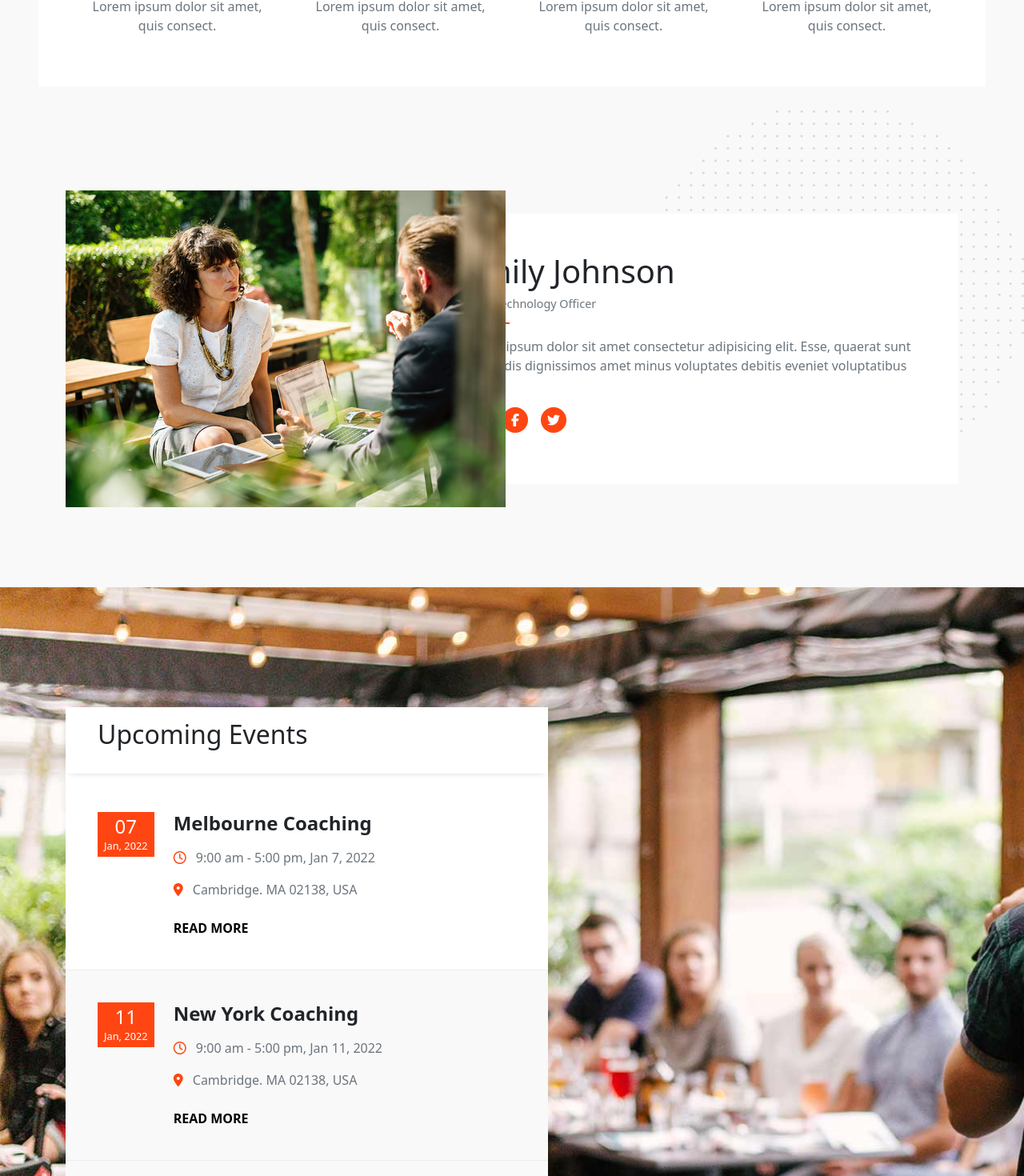
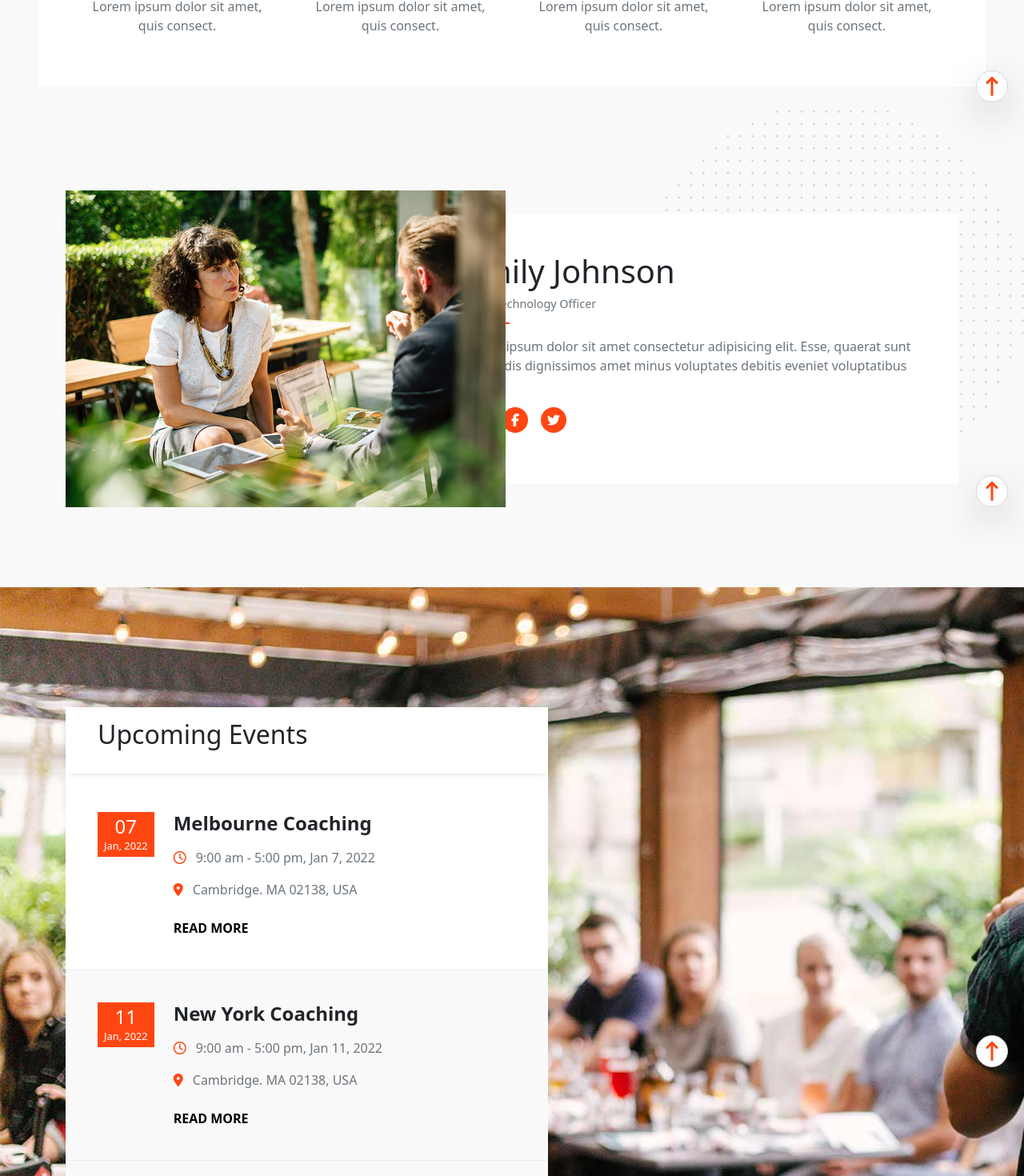
Before and after one commit to marcovittoriozacca/proj-html-vuejs, a Vue app: page / in a window 1280 px wide. Shown: the part 1095-2565 px from the top of the page at 80% size. Built offline with nearby package versions, Linux system fonts and the light colour scheme.

Commit message:
feat: arrow - shopping and circle icon fix: section tag position

```diff
--- /dev/null
+++ b/src/components/generalComponents/ArrowUpBtn.vue
@@ -0,0 +1,29 @@
+<script>
+export default{
+    name: 'ArrowUpBtn'
+}
+</script>
+
+
+<template>
+
+    <a href="#" class="rounded-circle p-1 px-3 d-flex justify-content-center align-items-center text-decoration-none socials">
+        <i class="fa-solid fa-arrow-up-long"></i>
+    </a>
+
+</template>
+
+<style lang="scss" scoped>
+
+@use '../../assets/sass/partials/variables' as *;
+.socials{
+        width: 40px;
+        aspect-ratio: 1;
+        background-color: white;
+        border: .1px solid lightgray;
+        i{
+            color: $orange;
+            font-size:1.5rem;
+        }
+    }
+</style>
--- a/src/components/main/AppMain.vue
+++ b/src/components/main/AppMain.vue
@@ -8,6 +8,7 @@ import StatsComp from './mainElements/StatsComp.vue'
 import LatestNews from './mainElements/LatestNews.vue'
 import TestimonialsComp from './mainElements/TestimonialsComp.vue'
 import ContactUs from './mainElements/ContactUs.vue'
+import ArrowUpBtn from '../generalComponents/ArrowUpBtn.vue'
 
 export default{
     name: 'AppMain',
@@ -20,6 +21,7 @@ export default{
         LatestNews,
         TestimonialsComp,
         ContactUs,
+        ArrowUpBtn,
     },
 
     data() {
@@ -32,39 +34,94 @@ export default{
 
 <template>
     <main>
+        <!-- specialties section -->
+        <section id="specialties" class="position-relative">
             <div class="container-fluid px-5">
                 <OurSpecialties
                     :elements="store.specialties"
                 />
             </div>
-
+            <div class="position-absolute arrow rounded-circle shadow-lg ">
+                    <ArrowUpBtn/>
+            </div>
+        </section>
+            <!-- our staff section -->
+            <section id="our-staff" class="position-relative">
                 <OurStaff
                     :staff="store.ourStaff"
                 />
+                <div class="position-absolute arrow rounded-circle shadow-lg ">
+                    <ArrowUpBtn/>
+                </div>
+            </section>
 
+            <!-- upcoming events -->
+            <section id="upcoming-events" class="position-relative">
                 <UpcomingEvents
                     :events="store.events"
                 />
-
+                <div class="position-absolute arrow rounded-circle shadow-lg ">
+                    <ArrowUpBtn/>
+                </div>
+            </section>
+            <!-- stats section -->
+            <section id="stats" class="position-relative">
                 <StatsComp
                     :stats="store.stats"
                 />
+                <div class="position-absolute arrow rounded-circle shadow-lg ">
+                    <ArrowUpBtn/>
+                </div>
+            </section>
 
+            <!-- latest news section -->
+            <section id="latest-news" class="position-relative">
                 <LatestNews
                     :latest-news="store.latestNews"
                 />
+                <div class="position-absolute arrow rounded-circle shadow-lg ">
+                    <ArrowUpBtn/>
+                </div>
+            </section>
 
+            <!-- testimonials section -->
+            <section id="testimonials" class="position-relative">
                 <TestimonialsComp
                     :testimonials="store.testimonials"
                 />
-
-            <section id="video" class="d-flex align-items-center justify-content-center">
-                <i class="fas fa-play"></i>
+                <div class="position-absolute arrow rounded-circle shadow-lg ">
+                    <ArrowUpBtn/>
+                </div>
             </section>
 
+            <!-- video section -->
+            <section id="video" class="position-relative">
+                <div class="h-100 d-flex align-items-center justify-content-center">
+                    <i class="fas fa-play"></i>
+                </div>
+                <div class="position-absolute arrow-1 rounded-circle shadow-lg ">
+                    <ArrowUpBtn/>
+                </div>
+                <div class="position-absolute arrow-2 rounded-circle shadow-lg ">
+                    <ArrowUpBtn/>
+                </div>
+                <div class="circle-icon p-2 position-absolute">
+                    <svg xmlns="http://www.w3.org/2000/svg" viewBox="0 0 87 87" style="height:30px" fill="white"><path d="M55.4 81.5c6.1-11.1 5.2-16.1-4.3-24.3 6.1-3.5 9.5-8.5 9.1-15.7-.5-8.2-7.7-14.7-16.3-14.6-8.5.1-15.6 6.7-15.9 15-.3 8.5 5.9 15.8 14.3 16.6 1.4.1 2.8.2 4.2.5 5.9 1.2 10.2 6.7 9.8 12.6-.4 6.4-5.5 11.4-11.8 11.7-19.6.9-38.6-14.8-41.3-34C-.1 26.9 14.4 6.8 36.4 2.8c22.3-4 43.4 10 48.1 32 4.3 20-8.6 41.2-28.4 46.7h-.7z"/></svg>
+                </div>
+                <div class="shopping-icon p-2 position-absolute">
+                    <svg xmlns="http://www.w3.org/2000/svg" viewBox="0 0 24 24" style="height:30px" fill="#ee2852"><circle cx="9" cy="21" r="2"/><circle cx="20" cy="21" r="2"/><path d="M23.8 5.4c-.2-.3-.5-.4-.8-.4H6.8L6 .8C5.9.3 5.5 0 5 0H1C.4 0 0 .4 0 1s.4 1 1 1h3.2L5 6.2v.1l1.7 8.3C7 16 8.2 17 9.6 17H19.4c1.5 0 2.7-1 3-2.4L24 6.2c0-.3 0-.6-.2-.8z"/></svg>
+                </div>
+            </section>
+
+            <!-- contact us section -->
+            <section id="contact-us" class="position-relative">
                 <ContactUs
                     :logos="store.contactUsLogos"
                 />
+                <div class="position-absolute arrow rounded-circle shadow-lg ">
+                    <ArrowUpBtn/>
+                </div>
+            </section>
 
     </main>
 
@@ -92,7 +149,69 @@ export default{
                     filter: drop-shadow(0 0 10px black);
                 }
             }
+            .arrow-1{
+                top: 23%;
+                right: 20px;
             }
+            .arrow-2{
+                bottom: -14px;
+                right: 20px;
+            }
+            .circle-icon{
+                background-color: #ee2852;
+                top: -25px;
+                right: 0;
+            }
+            .shopping-icon{
+                background-color: white;
+                top: 40px;
+                right: 0;
+            }
+        }
+
+        #contact-us{
+            .arrow{
+                bottom: 0;
+                right: 20px;
+            }
+        }
+        #testimonials{
+            .arrow{
+                top: 18%;
+                right: 20px;
+            }
+        }
+        #latest-news{
+            .arrow{
+                top: 35%;
+                right: 20px;
+            }
+        }
+        #stats{
+            .arrow{
+                top: 32%;
+                right: 20px;
+            }
+        }
+        #upcoming-events{
+            .arrow{
+                top: 50%;
+                right: 20px;
+            }
+        }
+        #our-staff{
+            .arrow{
+                bottom: 0;
+                right: 20px;
+            }
+        }
+        #specialties{
+            .arrow{
+                bottom: -20px;
+                right: 20px;
+            }
+        }
+
     }
 
 
--- a/src/components/main/mainElements/LatestNews.vue
+++ b/src/components/main/mainElements/LatestNews.vue
@@ -28,7 +28,7 @@ export default{
 
 <template>
 
-    <section id="latest-news" class="py-5 position-relative mb-5">
+    <div class="py-5 position-relative mb-5">
         <img src="/img/svg-4.svg" alt="" class="position-absolute bg-circle">
 
         <div class="text-center py-4 mb-4 section-header">
@@ -78,7 +78,7 @@ export default{
             </Carousel>
         </div>
 
-    </section>
+    </div>
 
 </template>
 
--- a/src/components/main/mainElements/OurSpecialties.vue
+++ b/src/components/main/mainElements/OurSpecialties.vue
@@ -7,7 +7,7 @@ export default {
 
 <template>
 
-    <section id="specialties">
+    <div class="specialties">
         <div class="text-center bg-white py-5 mb-2">
             <div class="specialties-header pt-5 pb-2 mb-5">
                 <h2>
@@ -27,7 +27,7 @@ export default {
             </div>
         </div>
 
-    </section>
+    </div>
 
 </template>
 
--- a/src/components/main/mainElements/OurStaff.vue
+++ b/src/components/main/mainElements/OurStaff.vue
@@ -45,7 +45,7 @@
 </script>
 
 <template>
-    <section id="staff" class="container-fluid mb-5">
+    <div class="container-fluid mb-5 staff">
         <div class="d-flex align-items-center container container-lg">
             <div class="position-relative">
 
@@ -89,7 +89,7 @@
             </div>
         </div>
 
-    </section>
+    </div>
 
   </template>
 
@@ -97,7 +97,7 @@
 <style lang="scss" scoped>
 @use '../../../assets/sass/partials/variables' as *;
 @use '../../../assets/sass/partials/mixins' as *;
-  #staff{
+  .staff{
     margin-top: 30px;
     padding-top: 100px;
     background-image: url('/img/svg-4.svg');
--- a/src/components/main/mainElements/StatsComp.vue
+++ b/src/components/main/mainElements/StatsComp.vue
@@ -7,7 +7,7 @@ export default{
 
 <template>
 
-    <section id="stats" class="bg-white custom-padding">
+    <div class="bg-white custom-padding">
         <div class="container container-lg">
             <div class="row">
                 <div class="col-6">
@@ -31,7 +31,7 @@ export default{
         </div>
 
 
-    </section>
+    </div>
 
 </template>
 
--- a/src/components/main/mainElements/TestimonialsComp.vue
+++ b/src/components/main/mainElements/TestimonialsComp.vue
@@ -30,7 +30,7 @@ export default{
 
 <template>
 
-    <section id="testimonials">
+    <div class="testimonials">
 
         <Carousel ref="carousel" v-model="currentSlide" snapAlign="start" :wrapAround="true">
             <Slide v-for="testimonial in testimonials" :key="testimonial" class="text-white">
@@ -71,12 +71,12 @@ export default{
                 </Navigation>
             </template>
         </Carousel>
-    </section>
+    </div>
 
 </template>
 
 <style lang="scss" scoped>
-    section{
+    .testimonials{
         background-color: #1f1c1cff;
         i{
             color: white;
--- a/src/components/main/mainElements/UpcomingEvents.vue
+++ b/src/components/main/mainElements/UpcomingEvents.vue
@@ -36,7 +36,7 @@ export default{
 
 <template>
 
-    <section id="events">
+    <div class="events">
 
         <div class="container container-lg custom-padding">
             <div class="bg-white events-card">
@@ -68,14 +68,14 @@ export default{
             </div>
         </div>
 
-    </section>
+    </div>
 
 </template>
 
 <style lang="scss" scoped>
 @use '../../../assets/sass/partials/variables' as *;
 
-    #events{
+    .events{
         background-image: url('/img/h1-img-09.jpg');
         background-repeat: no-repeat;
         background-size: cover;
```
Also changed, not shown: src/components/footer/AppFooter.vue (+11 -1 lines), src/components/main/mainElements/ContactUs.vue (+5 -2 lines). Lines whose indentation alone changed are shown as unchanged.
